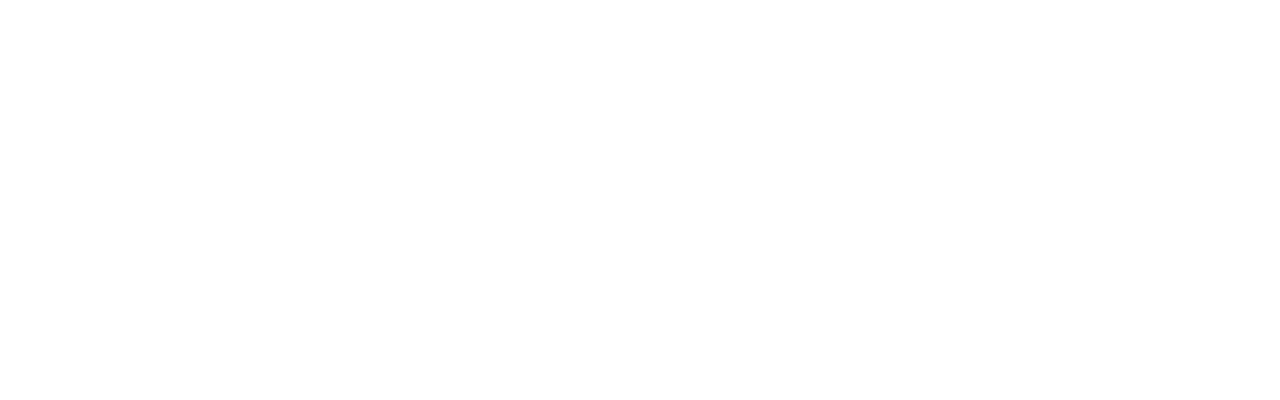
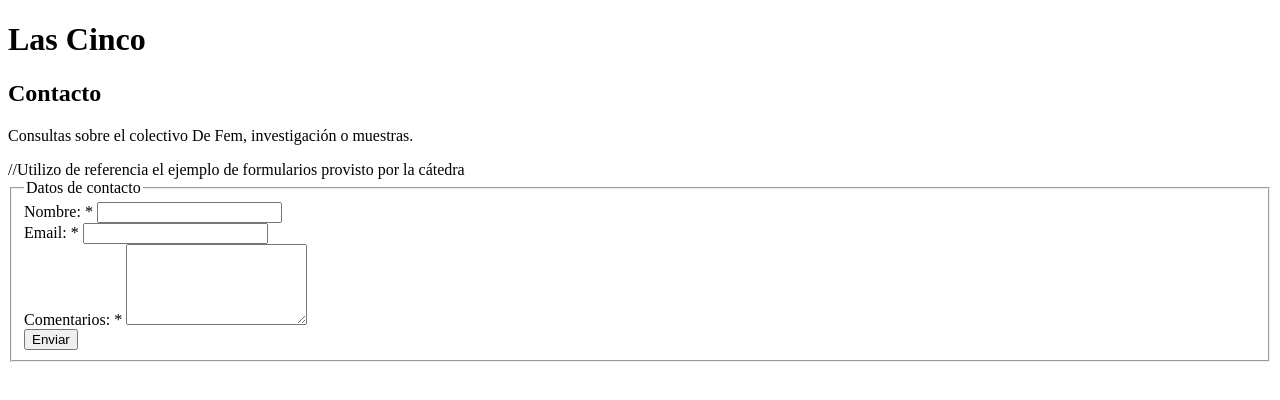
Before and after one commit to fleocar02/IG2026-TP2, a plain HTML site: page contacto.html in a window 1280 px wide. Drawn offline with Linux system fonts and the light colour scheme.

Commit message:
feat: Agrego boceto de página de contacto (formulario), inspirada en el ejemplo de la cátedra

```diff
--- a/contacto.html
+++ b/contacto.html
@@ -1,11 +1,58 @@
 <!DOCTYPE html>
 <html lang="es">
+
 <head>
-    <meta charset="UTF-8">
-    <meta name="viewport" content="width=device-width, initial-scale=1.0">
-    <title>Document</title>
+    <meta charset="UTF-8" />
+    <meta name="viewport" content="width=device-width, initial-scale=1.0" />
+    <title>Contacto</title>
 </head>
+
 <body>
+    <header>
+        <h1>Las Cinco</h1>
+<!--        <nav>
+            </nav> -->
+    </header>
 
+    <main>
+        <h2>Contacto</h2>
+        <p>Consultas sobre el colectivo De Fem, investigación o muestras.</p>
+
+        //Utilizo de referencia el ejemplo de formularios provisto por la cátedra
+        <form id="formulario" method="post" action="#" novalidate>
+            <fieldset>
+                <legend>Datos de contacto</legend>
+
+                <div>
+                    <label for="nombre">Nombre: *</label>
+                    <input type="text" id="nombre" name="nombre" required />
+                    <span id="error-nombre" class="mensaje-error"></span>
+                </div>
+
+                <div>
+                    <label for="email">Email: *</label>
+                    <input type="email" id="email" name="email" required />
+                    <span id="error-email" class="mensaje-error"></span>
+                </div>
+
+                <div>
+                    <label for="comentarios">Comentarios: *</label>
+                    <textarea id="comentarios" name="comentarios" rows="5" required></textarea>
+                    <span id="error-comentarios" class="mensaje-error"></span>
+                </div>
+
+                <button type="submit">Enviar</button>
+            </fieldset>
+
+            <p id="mensaje-error" role="alert" aria-live="polite"></p>
+            <p id="mensaje-exito" role="status" aria-live="polite"></p>
+        </form>
+    </main>
+
+<!--   <footer>
+     </footer> -->
+
+    <script src="js/validacion.js" defer></script>
 </body>
+
 </html>
```
